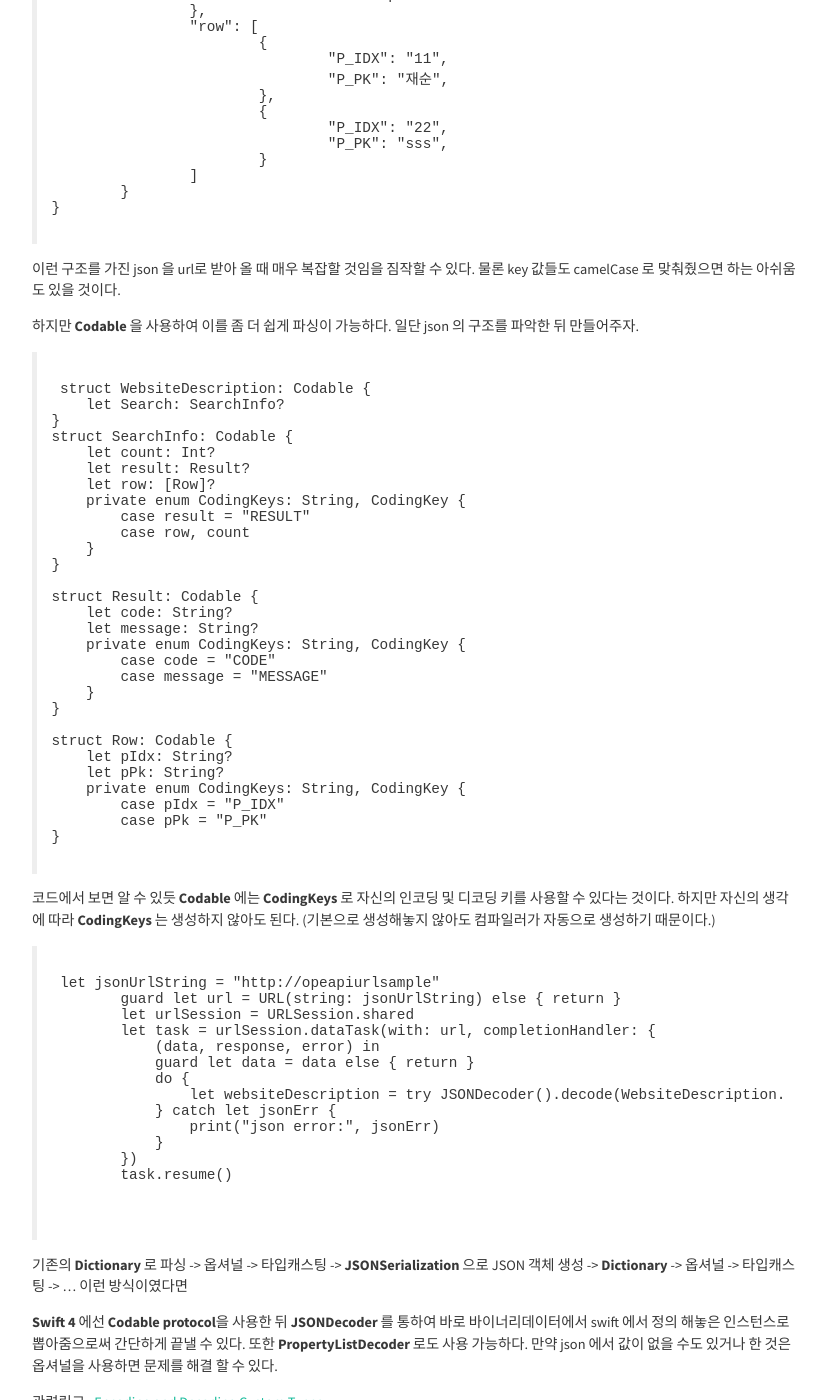
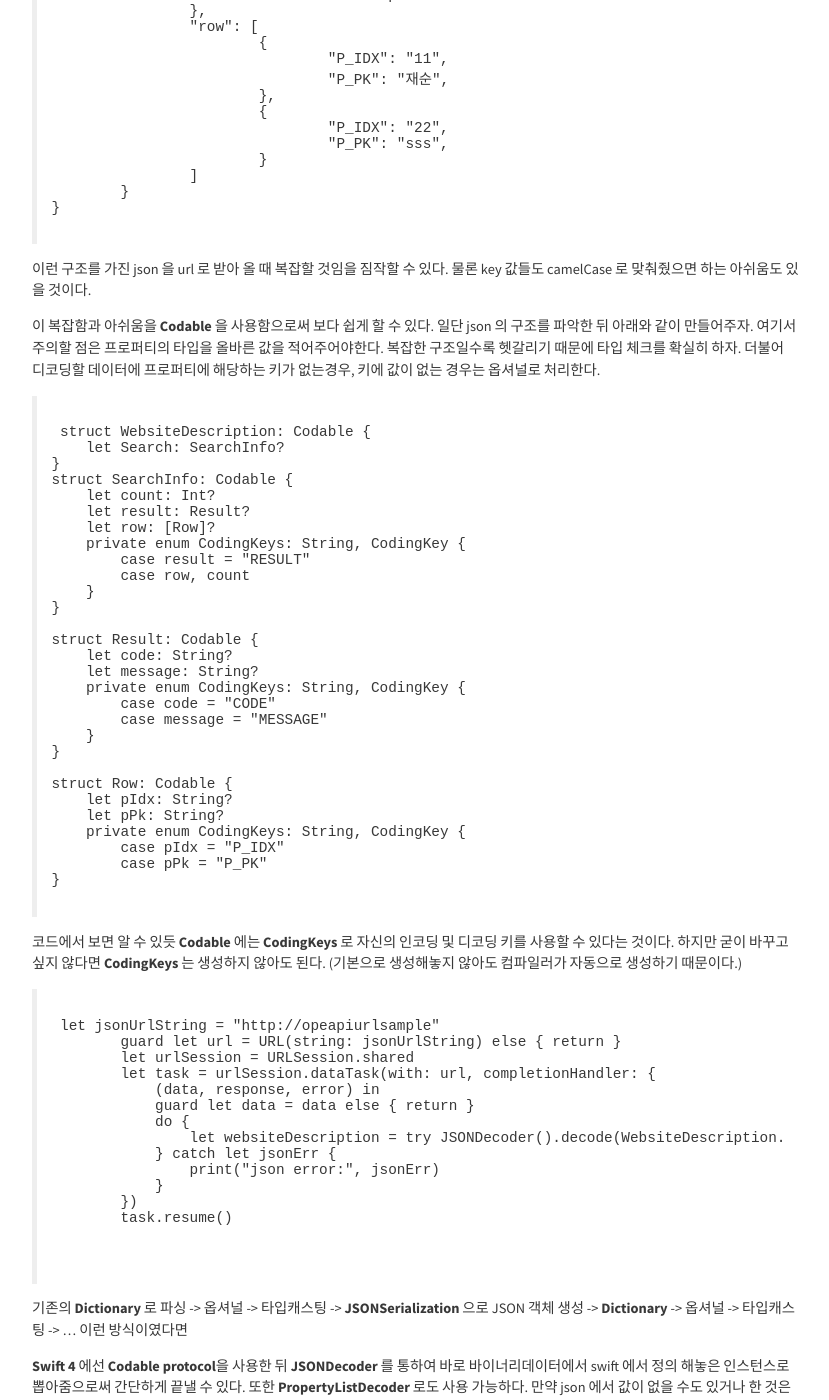
Before and after one commit to clapwatermelon/clapwatermelon.github.io, a Jekyll site: the page built from _posts/2018-04-09-Codable.md, in a window 1280 px wide and 1400 px high, scrolled down 1478 px. Shown: the whole window, without its empty margins (224-1053 px from the left). Built offline with Jekyll 4.4.1, drawn with Linux system fonts in a browser that asks for light colours; nearby versions of some CDN libraries; comment, search, counter and statistics services are not loaded.

Commit message:
add content Codable

```diff
--- a/_posts/2018-04-09-Codable.md
+++ b/_posts/2018-04-09-Codable.md
@@ -57,11 +57,11 @@ tags: [Codable, Decodable, Encodable, Swift, Swift4]
 }
 ~~~
 
-이런 구조를 가진 json 을 url로 받아 올 때 매우 복잡할 것임을 짐작할 수 있다.
+이런 구조를 가진 json 을 url 로 받아 올 때 복잡할 것임을 짐작할 수 있다.
 물론 key 값들도 camelCase 로 맞춰줬으면 하는 아쉬움도 있을 것이다.
 
-하지만 **Codable** 을 사용하여 이를 좀 더 쉽게 파싱이 가능하다.
-일단 json 의 구조를 파악한 뒤 만들어주자.
+이 복잡함과 아쉬움을 **Codable** 을 사용함으로써 보다 쉽게 할 수 있다.
+일단 json 의 구조를 파악한 뒤 아래와 같이 만들어주자. 여기서 주의할 점은 프로퍼티의 타입을 올바른 값을 적어주어야한다. 복잡한 구조일수록 헷갈리기 때문에 타입 체크를 확실히 하자. 더불어 디코딩할 데이터에 프로퍼티에 해당하는 키가 없는경우, 키에 값이 없는 경우는 옵셔널로 처리한다.
 
 > <pre><code> struct WebsiteDescription: Codable {
     let Search: SearchInfo?
@@ -94,7 +94,7 @@ struct Row: Codable {
 }
 </code></pre>
 
-코드에서 보면 알 수 있듯 **Codable** 에는 **CodingKeys** 로 자신의 인코딩 및 디코딩 키를 사용할 수 있다는 것이다. 하지만 자신의 생각에 따라 **CodingKeys** 는 생성하지 않아도 된다. (기본으로 생성해놓지 않아도 컴파일러가 자동으로 생성하기 때문이다.)
+코드에서 보면 알 수 있듯 **Codable** 에는 **CodingKeys** 로 자신의 인코딩 및 디코딩 키를 사용할 수 있다는 것이다. 하지만 굳이 바꾸고 싶지 않다면 **CodingKeys** 는 생성하지 않아도 된다. (기본으로 생성해놓지 않아도 컴파일러가 자동으로 생성하기 때문이다.)
 
 > <pre><code> let jsonUrlString = "http://opeapiurlsample"
         guard let url = URL(string: jsonUrlString) else { return }
```
